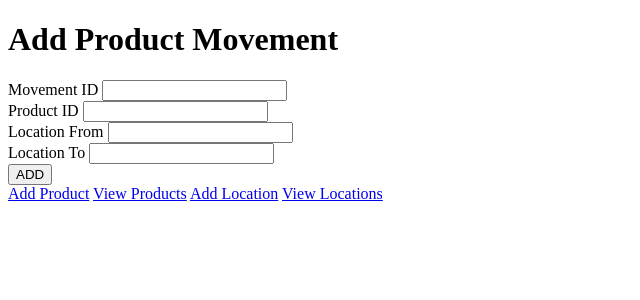
After one commit to Kanishkar16Vijay/Inventory, a Flask app: page /addmovement in a window 1280 px wide. The commit adds this page. Shown: the top 300 px of the page, without its empty margins (0-640 px from the left). Run offline with Flask 3, Linux system fonts and the light colour scheme; data that the repository does not hold is empty.

Commit message:
Added product_movement file

```diff
--- a/app.py
+++ b/app.py
@@ -64,5 +64,29 @@ def view_location() :
     connection.close()
     return render_template('view_locations.html',locations=location)
 
+@app.route('/addmovement',methods=['POST','GET'])
+def add_movement() :
+    connection=get_db_connection()
+    cur=connection.cursor(dictionary=True)
+    cur.execute("SELECT *FROM Product")
+    product=cur.fetchall()
+    cur.execute("SELECT *FROM Location")
+    location=cur.fetchall()
+    cur.close()
+    connection.close()
+    if request.method=='POST' :
+        m_id=request.form.get('mid')
+        p_id=request.form.get('pid')
+        from_l=request.form.get('froml')
+        to_l=request.form.get('tol')
+        connection=get_db_connection()
+        cur=connection.cursor()
+        cur.execute("INSERT INTO Movements(movement_id,product_id,from_location,to_location) VALUES(%s,%s,%s,%s)",(m_id,p_id,from_l,to_l))
+        connection.commit()
+        cur.close()
+        connection.close()
+        return render_template('product_movement.html',locations=location,products=product)
+    return render_template('product_movement.html',locations=location,products=product)
+
 if __name__=='__main__' :
     app.run(debug=True)
--- a/templates/add_location.html
+++ b/templates/add_location.html
@@ -7,15 +7,16 @@
     <h1>Add Location</h1>
     <form action="/addlocation" method="post">
         <label>Location ID</label>
-        <input type="number" name="lid">
+        <input type="number" name="lid" required>
         <br>
         <label>Location Name</label>
-        <input type="text" name="lname">
+        <input type="text" name="lname" required>
         <br>
         <button type="submit">ADD</button>
     </form>
     <a href="/addproduct">Add Product</a>
     <a href="/viewproduct">View Products</a>
     <a href="/viewlocation">View Locations</a>
+    <a href="/addmovement">Add Movement</a>
 </body>
 </html>
--- a/templates/index.html
+++ b/templates/index.html
@@ -13,5 +13,7 @@
     <a href="/addlocation">Add Location</a>
     <br>
     <a href="/viewlocation">View Locations</a>
+    <br>
+    <a href="/addmovement">Add Movement</a>
 </body>
 </html>
--- /dev/null
+++ b/templates/product_movement.html
@@ -0,0 +1,33 @@
+<!DOCTYPE html>
+<html lang="en">
+<head>
+    <title>Product Movement</title>
+</head>
+<body>
+    <h1>Add Product Movement</h1>
+    <form action="/addmovement" method="post">
+        <label>Movement ID</label>
+        <input type="number" name="mid" required>
+        <br>
+        <label>Product ID</label>
+        <!-- <select name="pid" reqiured>
+            {% for key in products %}
+            <option value="{{key['product_id']}}">{{key['name']}}</option>
+            {% endfor %}
+        </select> -->
+        <input type="number" value="pid">
+        <br>
+        <label>Location From</label>
+        <input type="number" name="froml">
+        <br>
+        <label>Location To</label>
+        <input type="number" name="tol" required>
+        <br>
+        <button type="submit">ADD</button>
+    </form>
+    <a href="/addproduct">Add Product</a>
+    <a href="/viewproduct">View Products</a>
+    <a href="/addlocation">Add Location</a>
+    <a href="/viewlocation">View Locations</a>
+</body>
+</html>
--- a/templates/view_locations.html
+++ b/templates/view_locations.html
@@ -5,7 +5,7 @@
 </head>
 <body>
     <h1>View Location</h1>
-    <table border="1">
+    <table>
         <tr>
             <th>Location ID</th>
             <th>Location Name</th>
@@ -20,5 +20,6 @@
     <a href="/addlocation">Add Product</a>
     <a href="/viewproduct">View Products</a>
     <a href="/addlocation">Add Location</a>
+    <a href="/addmovement">Add Movement</a>
 </body>
 </html>
--- a/templates/view_products.html
+++ b/templates/view_products.html
@@ -5,7 +5,7 @@
 </head>
 <body>
     <h1>View Products</h1>
-    <table border="1">
+    <table>
         <tr>
             <td>Product ID</td>
             <td>Product Name</td>
@@ -20,5 +20,6 @@
     <a href="/addproduct">Add Product</a>
     <a href="/addlocation">Add Location</a>
     <a href="/viewlocation">View Locations</a>
+    <a href="/addmovement">Add Movement</a>
 </body>
 </html>
```
Also changed, not shown: templates/add_product.html (+4 -3 lines).
